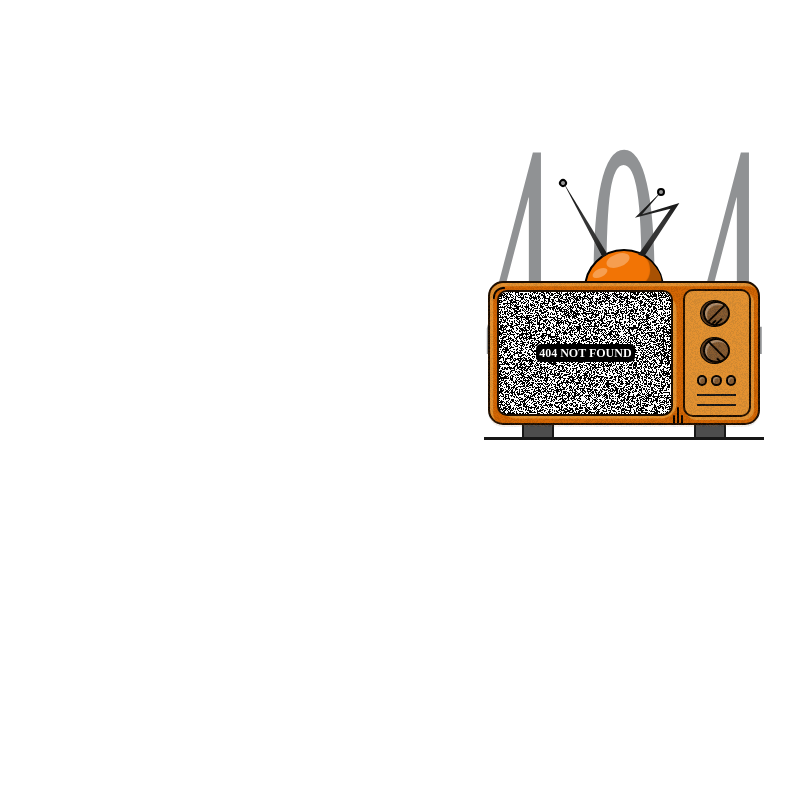
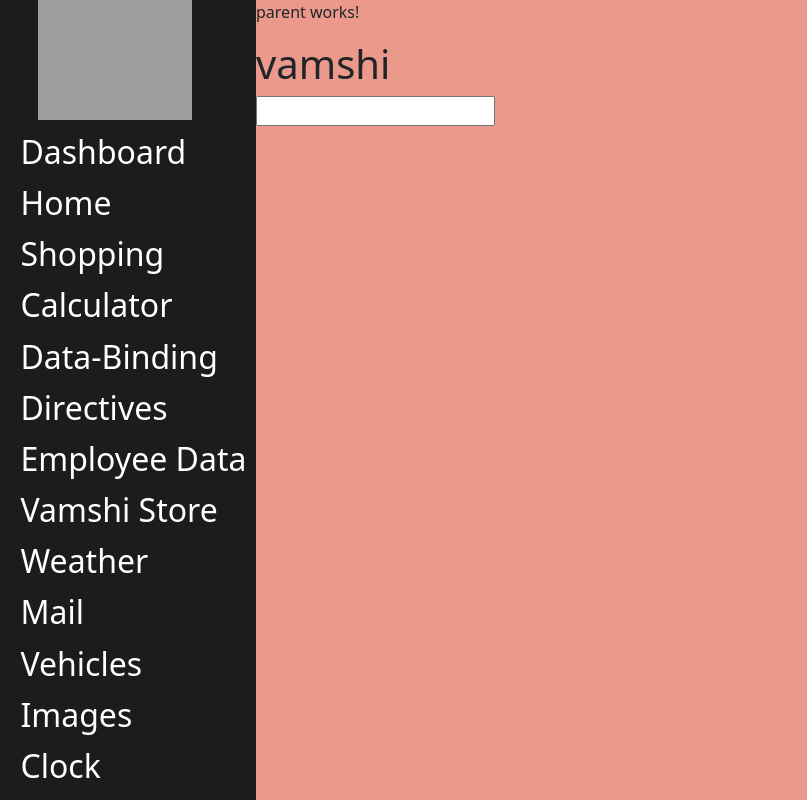
Before and after one commit to vamshi-kumarCB/my-app1, an Angular app: page /dashboard/parent in a window 1280 px wide. Before the commit this address had no page. Shown: the whole page, without its empty margins (0-807 px from the left). Built offline with nearby package versions, Linux system fonts and the light colour scheme; sample sign-in values are in the browser's storage; grey boxes are pictures that could not be loaded.

Commit message:
Created Child and parent components implemented comminication parent to child and child to parent

```diff
--- a/src/app/app-routing.module.ts
+++ b/src/app/app-routing.module.ts
@@ -26,6 +26,7 @@
 import { AccountDetailsComponent } from './account-details/account-details.component';
 import { RegistrationComponent } from './registration/registration.component';
 import { AuthGuard } from './auth.guard';
+import { ParentComponent } from './parent/parent.component';
 
 
 const routes: Routes = [
@@ -57,6 +58,7 @@
         {path: 'create-accounts',component:CreateAccountsComponent},
         {path: 'account-details/:id',component:AccountDetailsComponent},
         {path: 'edit-account/:id',component:CreateAccountsComponent},
+        {path: 'parent',component:ParentComponent},
 
 
 
--- a/src/app/app.module.ts
+++ b/src/app/app.module.ts
@@ -30,6 +30,8 @@
 import { CreateAccountsComponent } from './create-accounts/create-accounts.component';
 import { AccountDetailsComponent } from './account-details/account-details.component';
 import { RegistrationComponent } from './registration/registration.component';
+import { ParentComponent } from './parent/parent.component';
+import { ChildComponent } from './child/child.component';
 
 
 @NgModule({
@@ -60,6 +62,8 @@
     CreateAccountsComponent,
     AccountDetailsComponent,
     RegistrationComponent,
+    ParentComponent,
+    ChildComponent,
   ],
   imports: [
     BrowserModule,
--- /dev/null
+++ b/src/app/child/child.component.html
@@ -0,0 +1,5 @@
+<!-- <p>{{a}}</p>
+
+<button (click)="click()">Click Me!</button> -->
+
+<input type="text" [(ngModel)]="name" (keyup)="send()">
--- /dev/null
+++ b/src/app/child/child.component.ts
@@ -0,0 +1,24 @@
+import { Component, EventEmitter, Input, Output } from '@angular/core';
+
+@Component({
+  selector: 'app-child',
+  templateUrl: './child.component.html',
+  styleUrls: ['./child.component.css']
+})
+export class ChildComponent {
+  // @Input() a:number=0;
+  // @Output() clickEvent:EventEmitter<number>=new EventEmitter();
+
+  // num:number=0;
+  // click(){
+  //   this.clickEvent.emit(this.num);
+  // }
+
+  name:string='';
+
+  @Output() sendEvent:EventEmitter<string>=new EventEmitter();
+  send(){
+    this.sendEvent.emit(this.name);
+  }
+
+}
--- a/src/app/dashboard/dashboard.component.html
+++ b/src/app/dashboard/dashboard.component.html
@@ -17,6 +17,7 @@
         <h2 routerLink="/dashboard/student-id">Student-Id</h2>
         <h2 routerLink="/dashboard/student-form">Student-Form</h2>
         <h2 routerLink="/dashboard/accounts">Accounts</h2>
+        <h2 routerLink="/dashboard/parent">Parent</h2>
 
         <h2 (click)="logout()">Logout</h2>
     </div>
--- /dev/null
+++ b/src/app/parent/parent.component.html
@@ -0,0 +1,6 @@
+<p>parent works!</p>
+<!-- <input type="number" [(ngModel)]="num">
+<app-child [a]="num" (clickEvent)="display($event)"></app-child> -->
+
+<h1>{{data}}</h1>
+<app-child (sendEvent)="recivedData($event)"></app-child>
--- /dev/null
+++ b/src/app/parent/parent.component.ts
@@ -0,0 +1,24 @@
+import { Component } from '@angular/core';
+
+@Component({
+  selector: 'app-parent',
+  templateUrl: './parent.component.html',
+  styleUrls: ['./parent.component.css']
+})
+export class ParentComponent {
+
+  num:number=0;
+
+  data:string='vamshi';
+
+  recivedData(value:string){
+    this.data=value;
+
+  }
+
+  // display(value:number){
+  //   alert(value);
+
+  // }
+
+}
```
Also changed, not shown: src/app/child/child.component.css (added), src/app/parent/parent.component.css (added), 2 other files (tests, documents, lock files or other folders).
